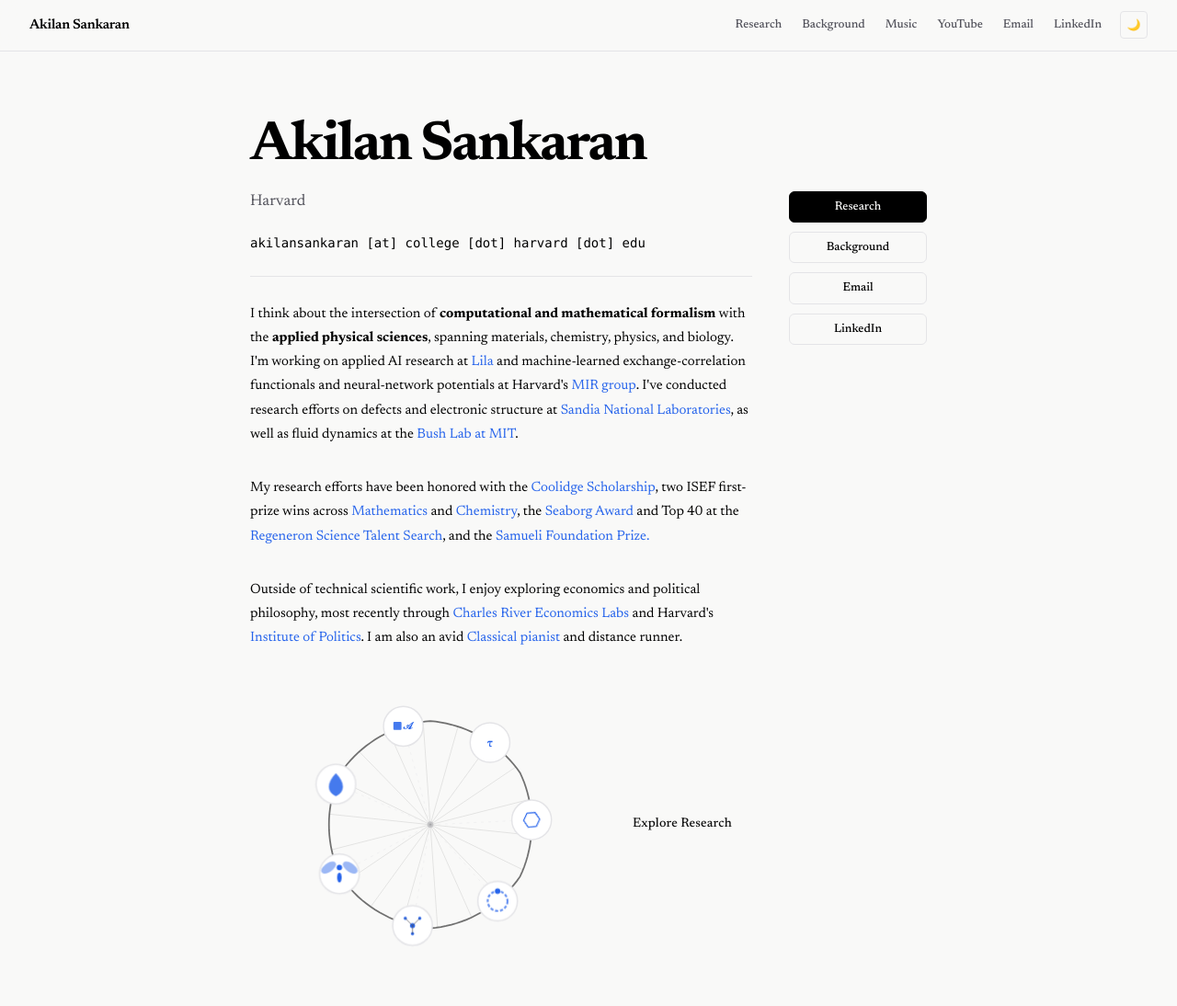
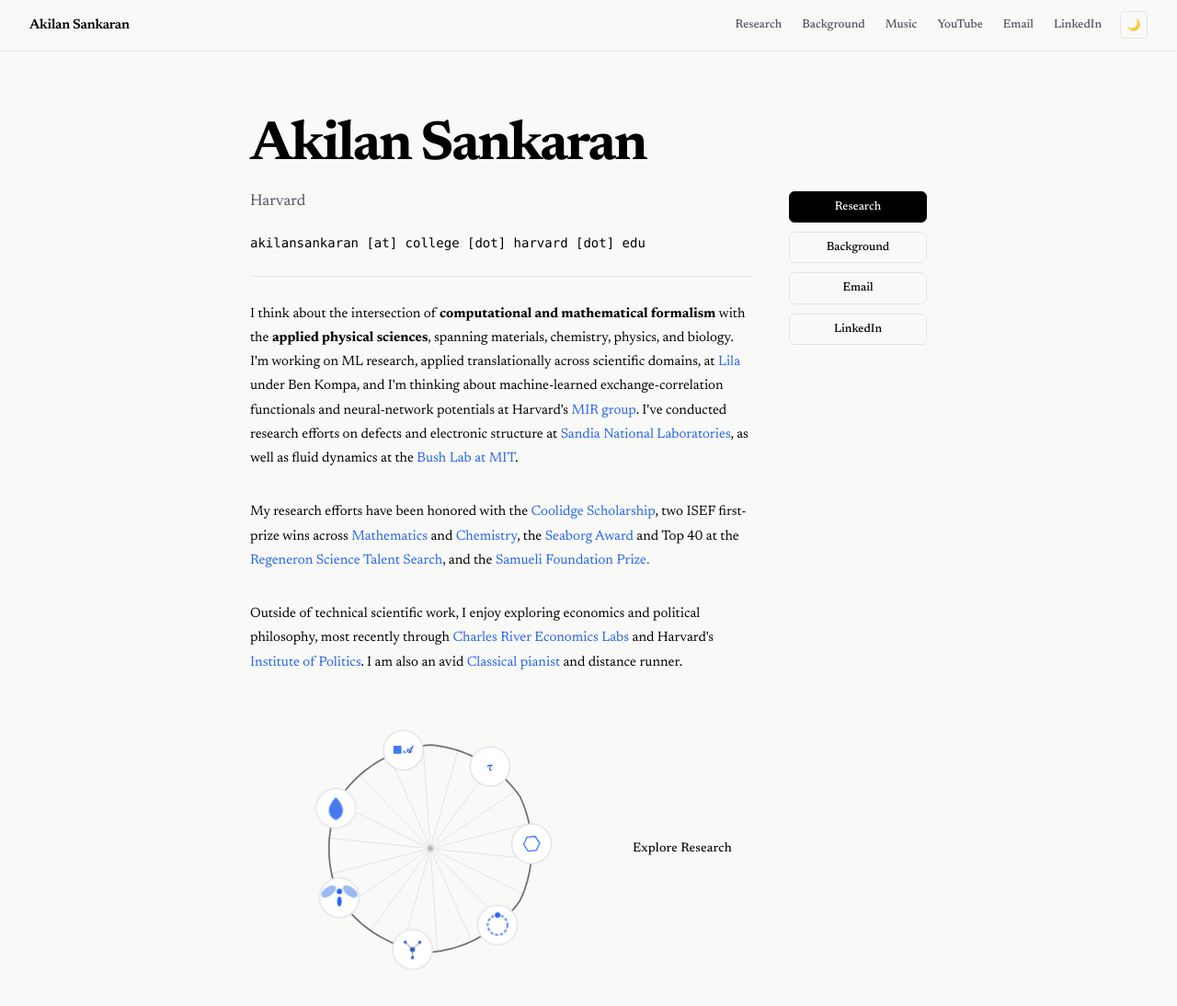
Before and after one commit to akilansankaran/akilansankaran.github.io, a Jekyll site: the page built from index.md, in a window 1280 px wide and 1216 px high. Shown: the top 1094 px of the window at 92% size. Built offline with Jekyll 4.4.1, drawn with Linux system fonts in a browser that asks for light colours; some web fonts are replaced.

Commit message:
index.md update (minimal)

```diff
--- a/index.md
+++ b/index.md
@@ -14,7 +14,7 @@ title: Home
     <p class="git-email">akilansankaran [at] college [dot] harvard [dot] edu</p>
   </div>
 
-  <p class="hero-bio">I think about the intersection of <b>computational and mathematical formalism</b> with the <b>applied physical sciences</b>, spanning materials, chemistry, physics, and biology. I'm working on applied AI research at <a href="https://lila.ai">Lila</a> and machine-learned exchange-correlation functionals and neural-network potentials at Harvard's <a href="https://mir.g.harvard.edu/">MIR group</a>. I've conducted research efforts on defects and electronic structure at <a href="https://www.sandia.gov/">Sandia National Laboratories</a>, as well as fluid dynamics at the <a href="https://thales.mit.edu/bush/">Bush Lab at MIT</a>.</p>
+  <p class="hero-bio">I think about the intersection of <b>computational and mathematical formalism</b> with the <b>applied physical sciences</b>, spanning materials, chemistry, physics, and biology. I'm working on ML research, applied translationally across scientific domains, at <a href="https://lila.ai">Lila</a> under Ben Kompa, and I'm thinking about machine-learned exchange-correlation functionals and neural-network potentials at Harvard's <a href="https://mir.g.harvard.edu/">MIR group</a>. I've conducted research efforts on defects and electronic structure at <a href="https://www.sandia.gov/">Sandia National Laboratories</a>, as well as fluid dynamics at the <a href="https://thales.mit.edu/bush/">Bush Lab at MIT</a>.</p>
 
 <p class="hero-bio">My research efforts have been honored with the <a href="https://coolidgescholars.org">Coolidge Scholarship</a>, two ISEF first-prize wins across <a href="https://www.societyforscience.org/press-release/2022-regeneron-isef-top-winners/">Mathematics</a> and <a href="https://www.societyforscience.org/press-release/high-schoolers-win-more-than-9-million-at-regeneron-isef-2024/">Chemistry</a>, the <a href="https://www.youtube.com/watch?v=7TOmsbAYwbQ&t=4472s">Seaborg Award</a> and Top 40 at the <a href="https://www.societyforscience.org/regeneron-sts/2025-student-finalists/akilan-sankaran/">Regeneron Science Talent Search</a>, and the <a href="https://www.societyforscience.org/blog/five-questions-with-akilan-sankaran-winner-of-the-25000-samueli-foundation-prize/">Samueli Foundation Prize.</a> </p>
 
```
